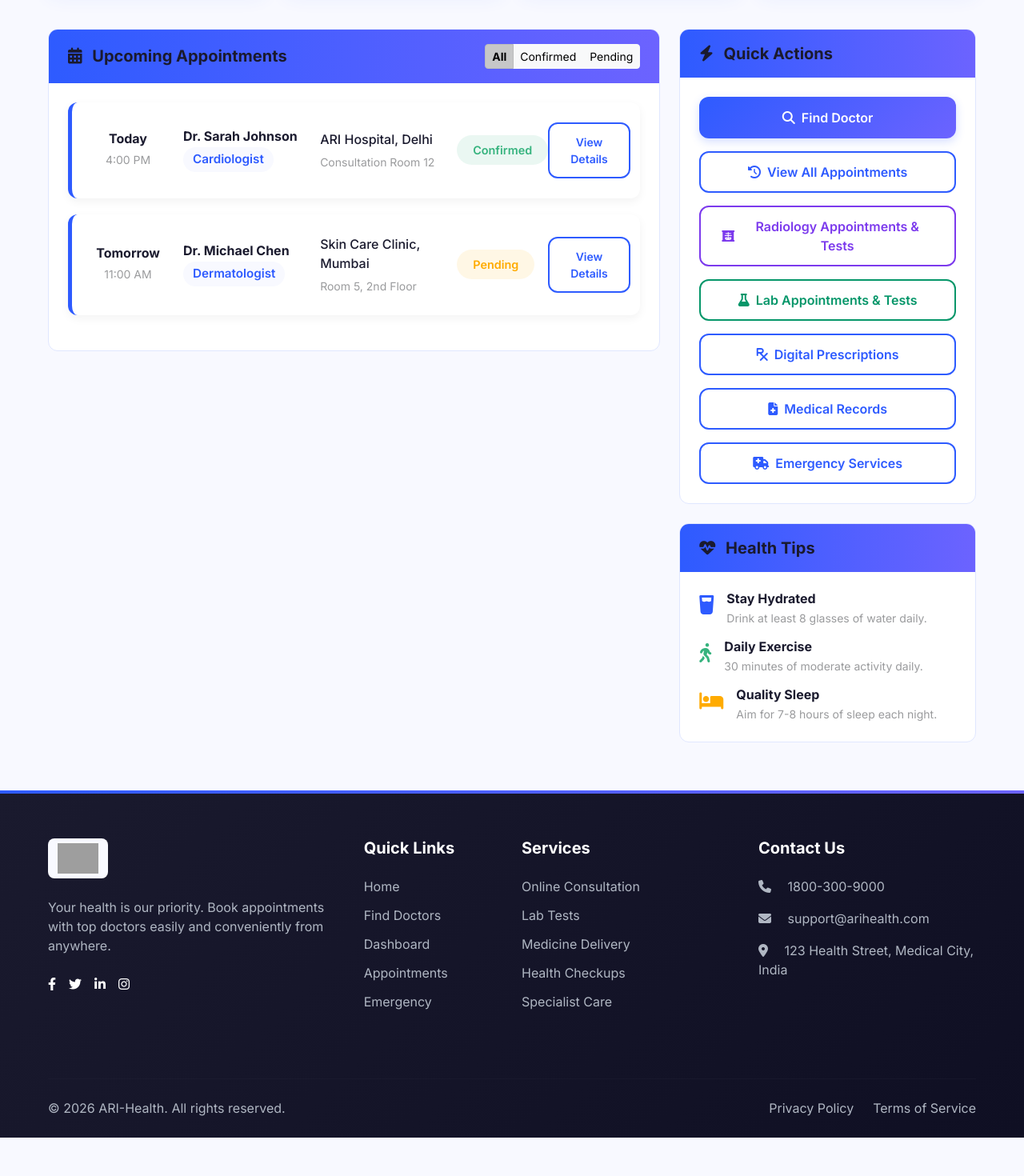
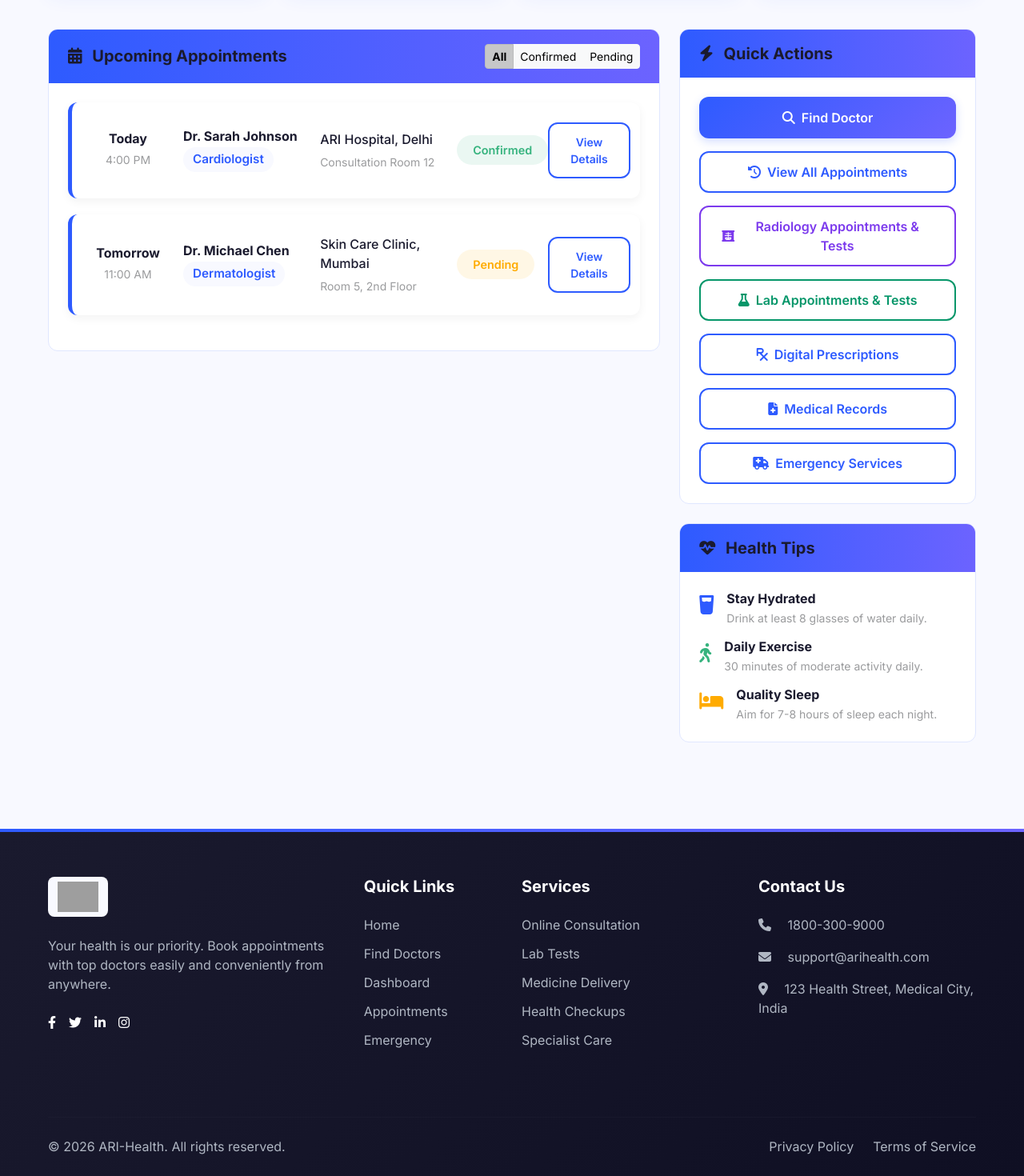
Before and after one commit to VinayVastrakar/hmis_portal, a React (Vite) app: page /dashboard in a window 1280 px wide. Shown: the part 537-2007 px from the top of the page at 80% size. Before the commit the page ends 1959 px from the top, so only its background shows below. Built offline with nearby package versions, Linux system fonts and the light colour scheme; sample sign-in values are in the browser's storage; grey boxes are pictures that could not be loaded.

Commit message:
layout for header and footer

```diff
--- a/src/App.jsx
+++ b/src/App.jsx
@@ -7,6 +7,7 @@ import BookAppointment from './pages/BookAppointment';
 import HealthRecords from './pages/HealthRecords';
 import ProtectedRoute from './components/ProtectedRoute';
 import PublicRoute from './components/PublicRoute';
+import Layout from './components/Layout';
 
 export default function App() {
   return (
@@ -18,8 +19,9 @@ export default function App() {
           <Route path="/login" element={<Login />} />
         </Route>
 
-        {/* Protected Routes (Only accessible when logged in) */}
+        {/* Protected Routes (Only accessible when logged in, with shared Layout) */}
         <Route element={<ProtectedRoute />}>
+          <Route element={<Layout />}>
             <Route path="/dashboard" element={<Dashboard />} />
             <Route path="/book-appointment" element={<BookAppointment />} />
             <Route path="/book-opd-consultation" element={<BookAppointment />} />
@@ -28,6 +30,7 @@ export default function App() {
             <Route path="/my-appointments" element={<MyAppointments />} />
             <Route path="/health-records" element={<HealthRecords />} />
           </Route>
+        </Route>
 
         {/* Catch-all fallback */}
         <Route path="*" element={<Navigate to="/" replace />} />
--- /dev/null
+++ b/src/components/Layout.jsx
@@ -0,0 +1,28 @@
+import React from 'react';
+import { Outlet } from 'react-router-dom';
+import Navbar from './Navbar';
+import Footer from './Footer';
+
+/**
+ * Shared Application Layout
+ * Provides persistent Header/Navbar, page Outlet, and Footer
+ * across all authenticated pages without requiring individual page imports.
+ */
+const Layout = ({ children }) => {
+  return (
+    <div className="ari-layout d-flex flex-column min-vh-100">
+      {/* Global Navigation Header */}
+      <Navbar />
+
+      {/* Main Page Content */}
+      <div className="main-panel flex-grow-1">
+        {children || <Outlet />}
+      </div>
+
+      {/* Global Footer */}
+      <Footer />
+    </div>
+  );
+};
+
+export default Layout;
--- a/src/pages/BookAppointment.jsx
+++ b/src/pages/BookAppointment.jsx
@@ -1,7 +1,5 @@
 import React, { useState } from 'react';
 import { useNavigate } from 'react-router-dom';
-import Navbar from '../components/Navbar';
-import Footer from '../components/Footer';
 
 export default function BookAppointment({ defaultView = 'listing' }) {
   const navigate = useNavigate();
@@ -176,10 +174,7 @@ export default function BookAppointment({ defaultView = 'listing' }) {
   };
 
   return (
-    <div className="bg-light min-vh-100 d-flex flex-column" style={{ backgroundColor: '#f8fafc' }}>
-      {/* Global Navbar */}
-      <Navbar />
-
+    <div className="bg-light flex-grow-1 d-flex flex-column" style={{ backgroundColor: '#f8fafc' }}>
       {/* VIEW 1: FIND A DOCTOR (LISTING WITH PREVIOUS LEFT FILTER CARD) */}
       {viewMode === 'listing' && (
         <div className="book-appointment-container flex-grow-1 py-4">
@@ -937,9 +932,6 @@ export default function BookAppointment({ defaultView = 'listing' }) {
           </div>
         </div>
       )}
-
-      {/* Global Footer */}
-      <Footer />
     </div>
   );
 }
--- a/src/pages/Dashboard.jsx
+++ b/src/pages/Dashboard.jsx
@@ -1,7 +1,5 @@
 import React, { useState, useEffect } from 'react';
 import { Link } from 'react-router-dom';
-import Navbar from '../components/Navbar';
-import Footer from '../components/Footer';
 
 export default function Dashboard() {
   const [filter, setFilter] = useState('all');
@@ -50,9 +48,6 @@ export default function Dashboard() {
 
   return (
     <div className="dashboard-page">
-      {/* Navigation */}
-      <Navbar />
-
       {/* Dashboard Header */}
       <div className="dashboard-header">
         <div className="container-custom">
@@ -267,9 +262,6 @@ export default function Dashboard() {
           </div>
         </div>
       </div>
-
-      {/* Footer */}
-      <Footer />
     </div>
   );
 }
--- a/src/pages/HealthRecords.jsx
+++ b/src/pages/HealthRecords.jsx
@@ -1,6 +1,4 @@
 import React, { useState } from 'react';
-import Navbar from '../components/Navbar';
-import Footer from '../components/Footer';
 
 export default function HealthRecords() {
   const [activeTab, setActiveTab] = useState('opd-prescriptions');
@@ -396,10 +394,7 @@ export default function HealthRecords() {
   };
 
   return (
-    <div className="bg-light min-vh-100 d-flex flex-column" style={{ backgroundColor: '#f8fafc' }}>
-      {/* Global Navbar */}
-      <Navbar />
-
+    <div className="bg-light flex-grow-1 d-flex flex-column" style={{ backgroundColor: '#f8fafc' }}>
       {/* Main Content Area */}
       <main className="container-fluid px-3 px-xl-5 py-3 py-lg-4 flex-grow-1">
         <div className="row g-3 g-lg-4">
@@ -1440,9 +1435,6 @@ export default function HealthRecords() {
           </div>
         </div>
       )}
-
-      {/* Footer */}
-      <Footer />
     </div>
   );
 }
--- a/src/pages/MyAppointments.jsx
+++ b/src/pages/MyAppointments.jsx
@@ -1,7 +1,5 @@
 import React, { useState, useEffect } from 'react';
 import { useSearchParams } from 'react-router-dom';
-import Navbar from '../components/Navbar';
-import Footer from '../components/Footer';
 
 export default function MyAppointments() {
   const [searchParams] = useSearchParams();
@@ -848,10 +846,7 @@ export default function MyAppointments() {
   );
 
   return (
-    <div className="appointments-page">
-      {/* Global Navigation Bar */}
-      <Navbar />
-
+    <div className="appointments-page flex-grow-1">
       {/* Main Container */}
       <div className="appointments-container">
         <div className="appointments-layout-grid">
@@ -2119,9 +2114,6 @@ export default function MyAppointments() {
           <span>{toastMessage.text}</span>
         </div>
       )}
-
-      {/* Footer */}
-      <Footer />
     </div>
   );
 }
```
Lines whose indentation alone changed are shown as unchanged.
